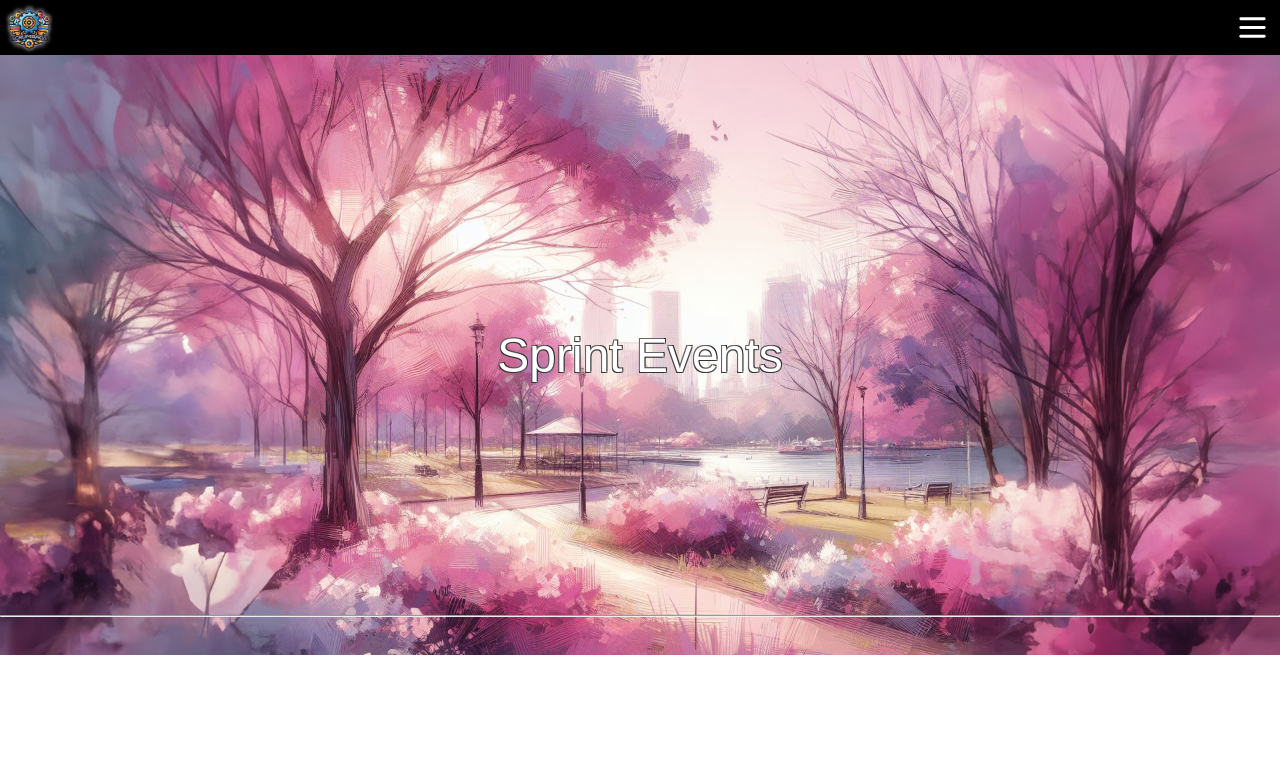
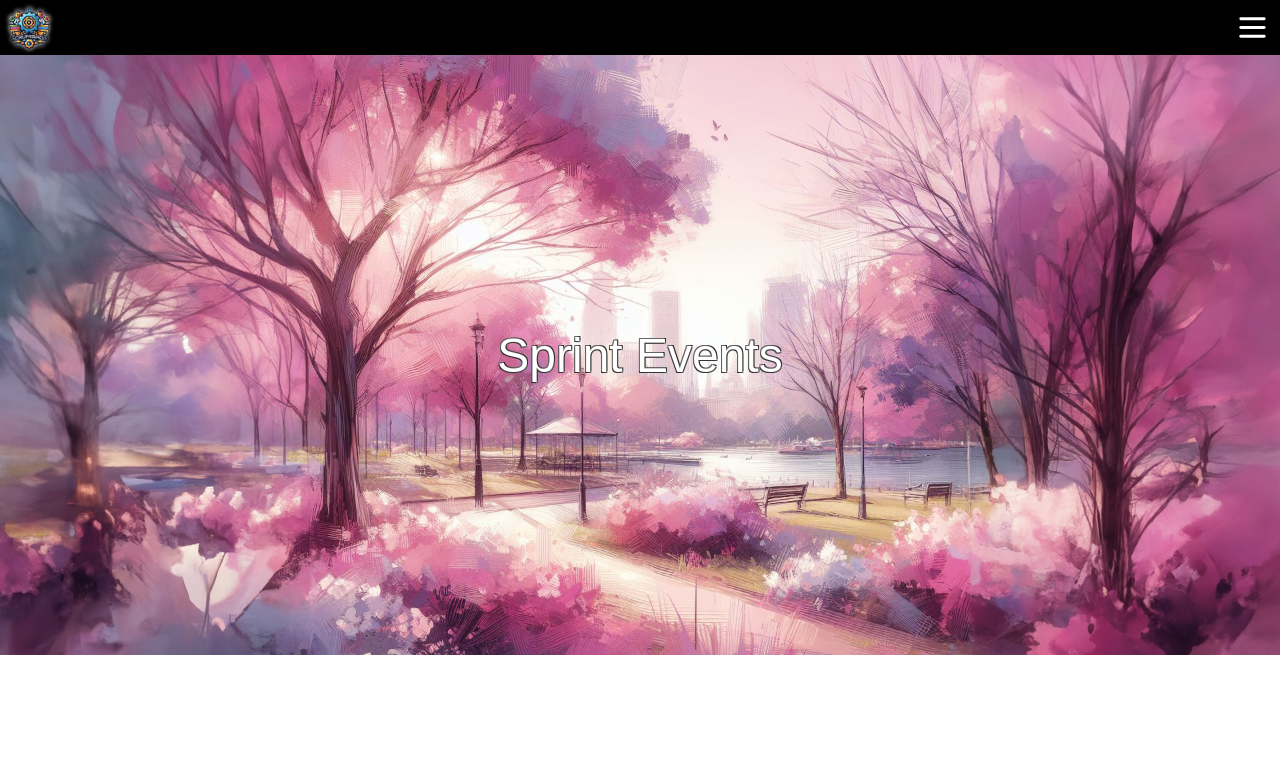
Before and after one commit to Memai2023/scrum-guide, a React (Vite) app: page /events in a window 1280 px wide. Shown: the top 773 px of the page. Built offline with nearby package versions, Linux system fonts and the light colour scheme; a web font is replaced by a local one.

Commit message:
merged in main and removed hr line

```diff
--- a/src/Components/SprintEvents/Hero/Hero.module.css
+++ b/src/Components/SprintEvents/Hero/Hero.module.css
@@ -26,13 +26,6 @@
     font-size: 3rem;
 }
 
-.border {
-    position: absolute;
-    bottom: 5%;
-    background-color: gray;
-    width: 100%;
-}
-
 @media screen and (max-width: 768px ){
     .headerText {
         font-size: 2.2rem;
--- a/src/Components/SprintEvents/Hero/index.jsx
+++ b/src/Components/SprintEvents/Hero/index.jsx
@@ -6,7 +6,6 @@ const EventsHero = () => {
         <>
         <div style={{backgroundImage:`url(${SprintEvents.heroImgSource})`}} className={styles.wraperHero} >
             <h1 className={styles.headerText}>Sprint Events</h1>
-            <hr class={styles.border}/>
         </div>
         </>
     )
```
